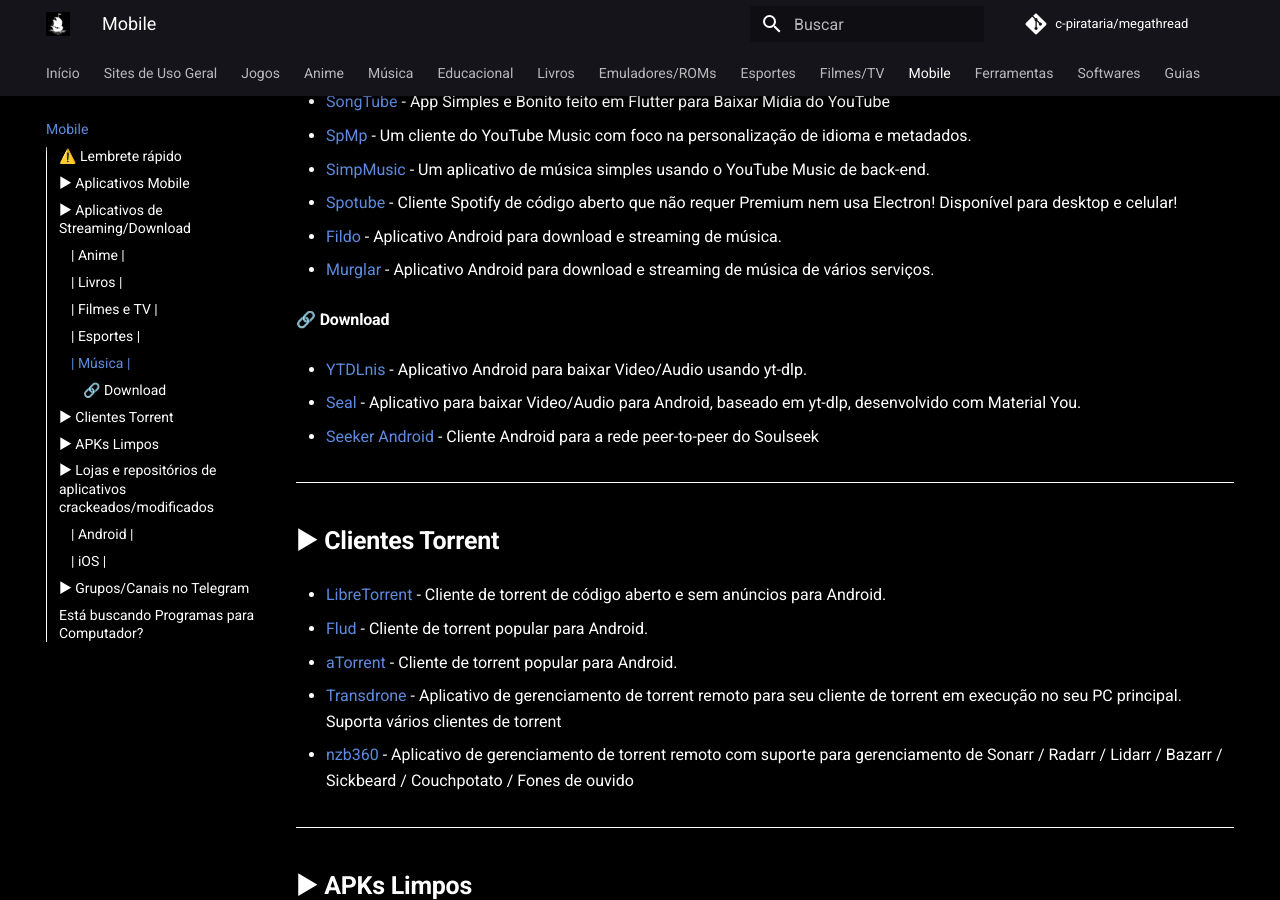
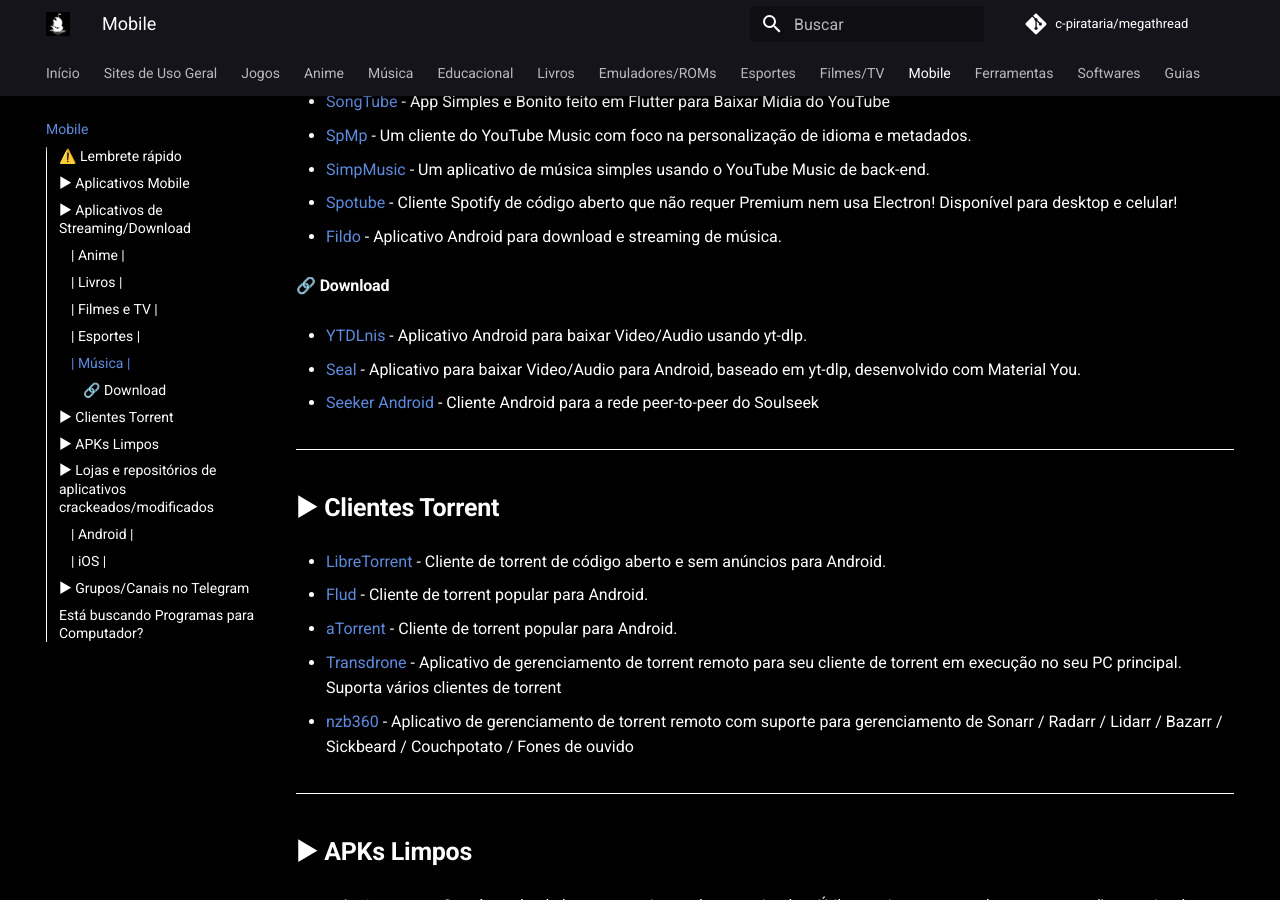
Before and after one commit to piratarialink/megathread_pirata, an MkDocs documentation site: the page built from docs/mobile.md, in a window 1280 px wide and 900 px high, scrolled down 2512 px. Built offline with MkDocs 1.6.1 and Material for MkDocs 9.7.7, drawn with Linux system fonts in a browser that asks for light colours; comment, search, counter and statistics services are not loaded.

Commit message:
Remove Murglar
Código fechado.

```diff
--- a/docs/mobile.md
+++ b/docs/mobile.md
@@ -117,8 +117,6 @@ Mobile, ou smartphones, são dispositivos portáteis que integram a funcionalida
 
 * [Fildo](https://fildo.net/android/en/) - Aplicativo Android para download e streaming de música.
 
-* [Murglar](https://murglar.app) - Aplicativo Android para download e streaming de música de vários serviços.
-
 #### 🔗 Download
 
 - [YTDLnis](https://github.com/deniscerri/ytdlnis) - Aplicativo Android para baixar Video/Audio usando yt-dlp.
```
